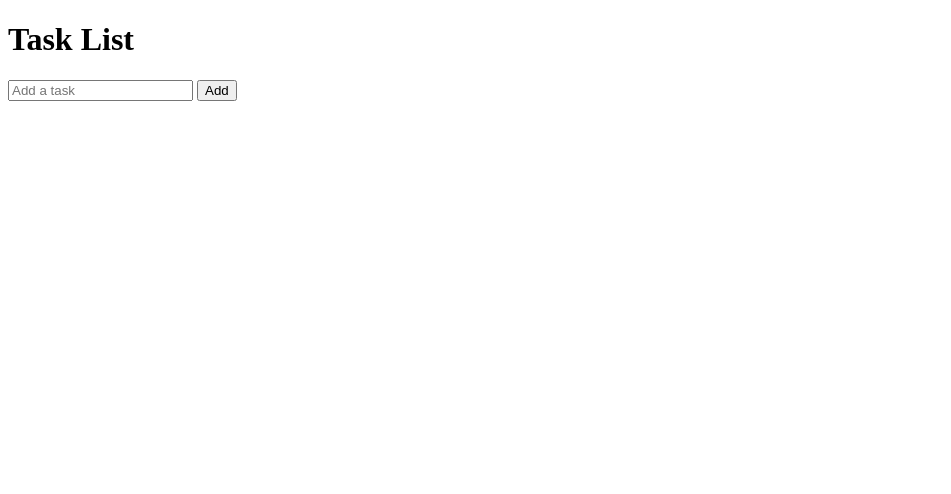
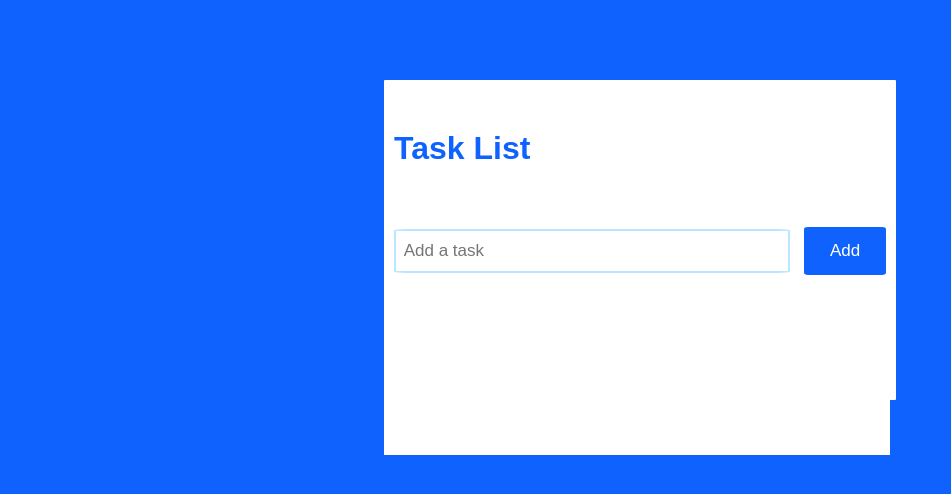
Before and after one commit to NomanJafri/InteractiveTaskList, a plain HTML site: page index.html in a window 1280 px wide. Shown: the whole page, without its empty margins (0-951 px from the left). Drawn offline with Linux system fonts and the light colour scheme.

Commit message:
Updated CSS and start working on Javascript file

```diff
--- a/index.html
+++ b/index.html
@@ -11,7 +11,7 @@
     <div class="container">
         <h1 id="head-text">Task List</h1>
         <div class="input-task">
-            <input type="text" placeholder="Add a task">
+            <input type="text" placeholder="Add a task" id="task">
             <button type="push">Add</button>
         </div>
         <div class="display-task"></div>
--- a/script.js
+++ b/script.js
@@ -0,0 +1,2 @@
+let displayTask = document.getElementsByClassName('display-task');
+let task = document.getElementById('task');
--- a/style.css
+++ b/style.css
@@ -2,8 +2,86 @@
 
 
 bullet
-Colors: #0F62FE for main elements, #BAE6FF for contrasting elements, #FFFFFF for white elements
+Colors: #0F62FE for main elements,
+#BAE6FF for contrasting elements,
+#FFFFFF for white elements
 
 
 bullet
 Borders: Must be rounded on all elements */
+
+* , *::after, *::before {
+    padding: 0;
+    margin: 0;
+}
+
+body {
+    height: 100vh;
+    background: #0F62FE;
+    font-family: sans-serif;
+}
+
+#head-text {
+    margin: 50px 0 0 10px;
+    color: #0F62FE;
+}
+
+.container {
+    background-color: #FFFFFF;
+    width: 40%;
+    top: 30%;
+    left: 50%;
+    min-height: 40%;
+    min-width: 450px;
+    position: absolute;
+    border-radius: 1px;
+    transform: translate(-50%, -50%);
+}
+
+.input-task {
+    margin: 60px 0 20px 0;
+}
+
+.input-task input {
+    font-size: 17px;
+    border:2px solid #BAE6FF;
+    margin: 0 2% 0 10px;
+    padding: 0.5% 0 0.5% 1.5%;
+    height: 35px;
+    width: 75%;
+    border-radius: 3%;
+}
+
+.input-task input:focus {
+    outline: none;
+    border: 2px solid #0F62FE;
+}
+
+.input-task button {
+    font-size: 17px;
+    padding: 2.7% 5%;
+    background-color: #0F62FE;
+    color: #FFFFFF;
+    border-radius: 5%;
+    border: #BAE6FF;
+}
+
+.display-task {
+    /* border: 2px solid #BAE6FF; */
+    background-color: #FFFFFF;
+    margin: 0;
+    padding: 30px 20px;
+    width: 91.1%;
+    min-height: 100px;
+    max-height: 300px;
+    position: absolute;
+}
+
+.display-task li{
+    margin: 25px 0;
+}
+
+.display-task::-webkit-scrollbar {
+    color: #0F62FE;
+    background-color: #BAE6FF;
+}
```
